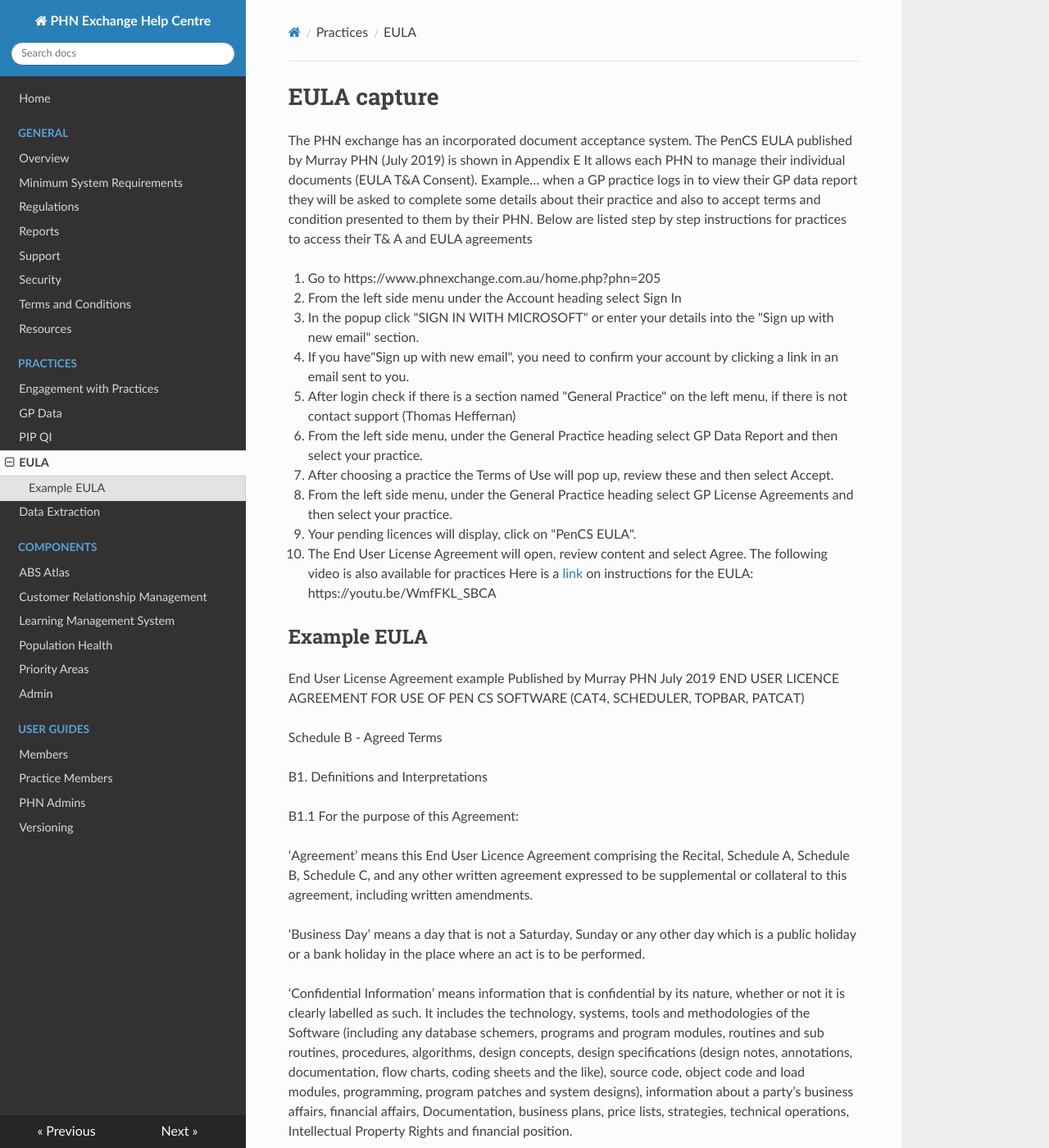
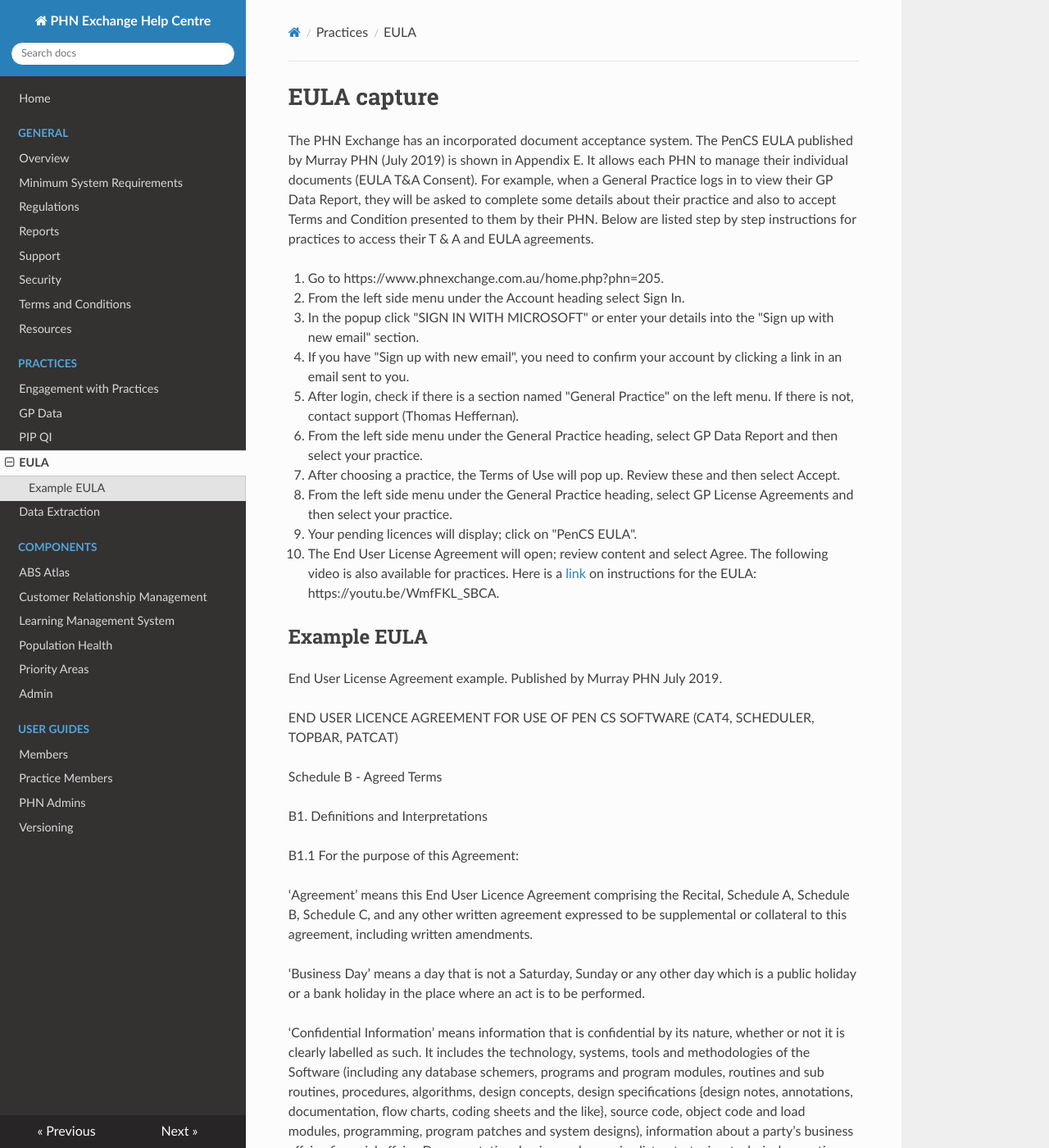
Before and after one commit to MurrayPHN/phn-exchange-docs, an MkDocs documentation site: the page built from docs/practices/eula.md, in a window 1280 px wide and 1400 px high. Shown: the whole window at 82% size. Built offline with MkDocs 1.6.1, drawn with Linux system fonts in a browser that asks for light colours; nearby versions of some CDN libraries; some of the changed text lies outside the part shown.

Commit message:
Update eula.md

```diff
--- a/docs/practices/eula.md
+++ b/docs/practices/eula.md
@@ -1,26 +1,25 @@
 # EULA capture
-The PHN exchange has an incorporated document acceptance system.
-The PenCS EULA published by Murray PHN (July 2019) is shown in Appendix E
-It allows each PHN to manage their individual documents (EULA T&A Consent).
-Example… when a GP practice logs in to view their GP data report they will be asked to complete some details about their practice and also to accept terms and condition presented to them by their PHN. Below are listed step by step instructions for practices to access their T& A and EULA agreements
 
-1.	Go to https://www.phnexchange.com.au/home.php?phn=205
-2.	From the left side menu under the Account heading select Sign In
+The PHN Exchange has an incorporated document acceptance system.
+The PenCS EULA published by Murray PHN (July 2019) is shown in Appendix E. It allows each PHN to manage their individual documents (EULA T&A Consent). For example, when a General Practice logs in to view their GP Data Report, they will be asked to complete some details about their practice and also to accept Terms and Condition presented to them by their PHN. Below are listed step by step instructions for practices to access their T & A and EULA agreements.
+
+1.	Go to https://www.phnexchange.com.au/home.php?phn=205.
+2.	From the left side menu under the Account heading select Sign In.
 3.	In the popup click "SIGN IN WITH MICROSOFT" or enter your details into the "Sign up with new email" section.
-4.	If you have"Sign up with new email", you need to confirm your account by clicking a link in an email sent to you.
-5.	After login check if there is a section named "General Practice" on the left menu, if there is not contact support (Thomas Heffernan)
-6.	From the left side menu, under the General Practice heading select GP Data Report and then select your practice.
-7.	After choosing a practice the Terms of Use will pop up, review these and then select Accept.
-8.	From the left side menu, under the General Practice heading select GP License Agreements and then select your practice.
-9.	Your pending licences will display, click on "PenCS EULA".
-10.	The End User License Agreement will open, review content and select Agree.
-The following video is also available for practices
-Here is a [link](https://youtu.be/WmfFKL_SBCA) on instructions for the EULA: https://youtu.be/WmfFKL_SBCA
+4.	If you have "Sign up with new email", you need to confirm your account by clicking a link in an email sent to you.
+5.	After login, check if there is a section named "General Practice" on the left menu. If there is not, contact support (Thomas Heffernan).
+6.	From the left side menu under the General Practice heading, select GP Data Report and then select your practice.
+7.	After choosing a practice, the Terms of Use will pop up. Review these and then select Accept.
+8.	From the left side menu under the General Practice heading, select GP License Agreements and then select your practice.
+9.	Your pending licences will display; click on "PenCS EULA".
+10.	The End User License Agreement will open; review content and select Agree.
+The following video is also available for practices.
+Here is a [link](https://youtu.be/WmfFKL_SBCA) on instructions for the EULA: https://youtu.be/WmfFKL_SBCA.
 
 ## Example EULA
 
-End User License Agreement example
-Published by Murray PHN July 2019
+End User License Agreement example. Published by Murray PHN July 2019.
+
 END USER LICENCE AGREEMENT FOR USE OF PEN CS SOFTWARE (CAT4, SCHEDULER, TOPBAR, PATCAT)
 
 Schedule B - Agreed Terms
@@ -33,7 +32,7 @@ B1.1 For the purpose of this Agreement:
 
 ‘Business Day’ means a day that is not a Saturday, Sunday or any other day which is a public holiday or a bank holiday in the place where an act is to be performed.
 
-‘Confidential Information’ means information that is confidential by its nature, whether or not it is clearly labelled as such. It includes the technology, systems, tools and methodologies of the Software (including any database schemers, programs and program modules, routines and sub routines, procedures, algorithms, design concepts, design specifications (design notes, annotations, documentation, flow charts, coding sheets and the like), source code, object code and load modules, programming, program patches and system designs), information about a party’s business affairs, financial affairs, Documentation, business plans, price lists, strategies, technical operations, Intellectual Property Rights and financial position.
+‘Confidential Information’ means information that is confidential by its nature, whether or not it is clearly labelled as such. It includes the technology, systems, tools and methodologies of the Software (including any database schemers, programs and program modules, routines and sub routines, procedures, algorithms, design concepts, design specifications {design notes, annotations, documentation, flow charts, coding sheets and the like}, source code, object code and load modules, programming, program patches and system designs), information about a party’s business affairs, financial affairs, Documentation, business plans, price lists, strategies, technical operations, Intellectual Property Rights and financial position.
 
 ‘Documentation' means CAT Plus user guides and includes any PCS marketing materials and other documents provided by PCS with respect to the Software.
 
@@ -115,9 +114,9 @@ B6.1 Murray PHN will provide the following support services to the End User:
 
 (a) assistance with End User Data extraction;
 
-(b) support to assist the End User to fully utilise the Software, to the extent reasonably required by
+(b) support to assist the End User to fully utilise the Software, to the extent reasonably required by the End User;
 
-the End User; and
+and
 
 (c) collaborate with PCS to provide further support services in accordance with the Software Distribution Agreement.
 
```
Also changed, not shown: other parts of docs/practices/eula.md (+1 -1 lines).
